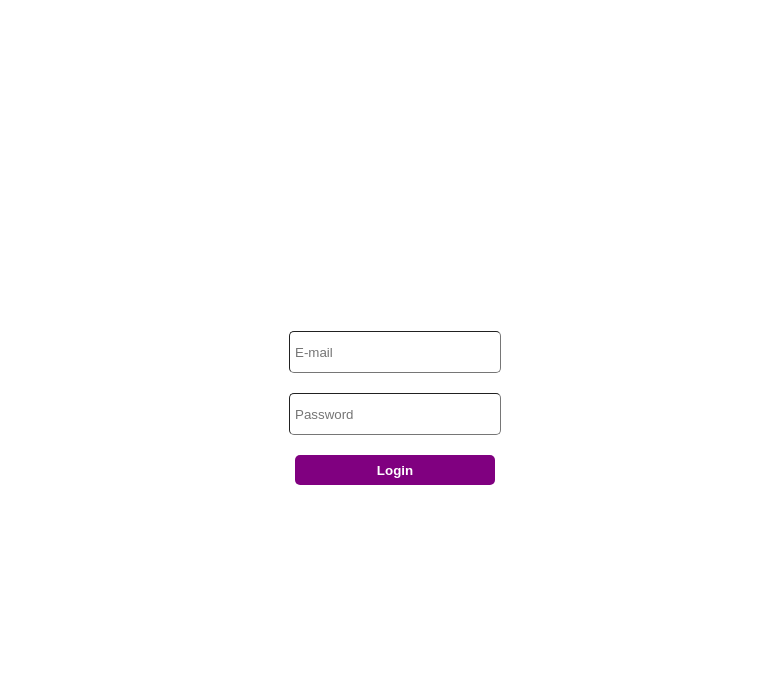
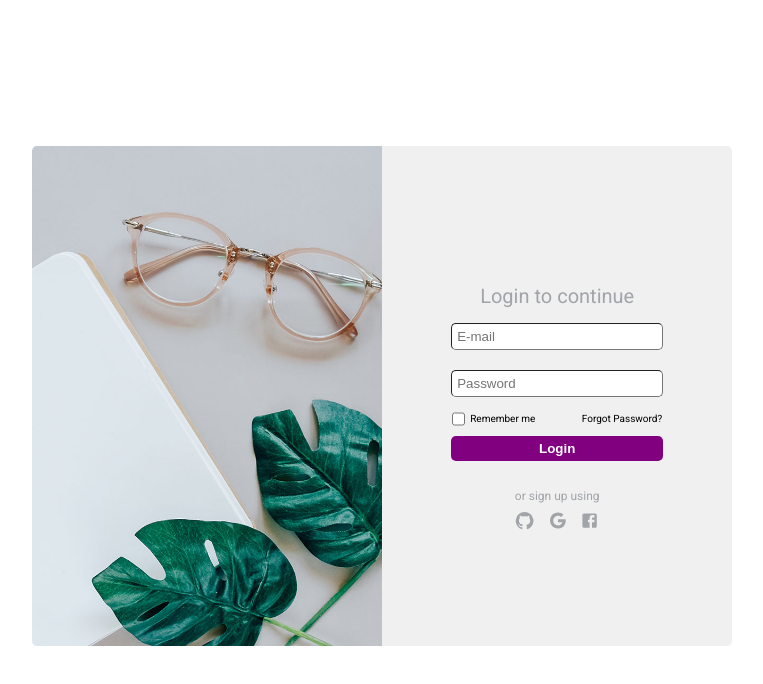
Before and after one commit to valdir-ti/intratec-web, a React (Create React App) app: page /login in a window 1280 px wide. Shown: the top 684 px of the page, without its empty margins (253-1016 px from the left). Built offline with nearby package versions, Linux system fonts and the light colour scheme; no server answers.

Commit message:
feat: create login page

```diff
--- a/src/pages/Login/index.tsx
+++ b/src/pages/Login/index.tsx
@@ -1,18 +1,23 @@
 import { useState, useContext, useEffect } from 'react'
 import { useNavigate } from 'react-router-dom'
+import { Google, Facebook, GitHub } from '@mui/icons-material'
 
 import { auth } from '../../firebase'
 import { signInWithEmailAndPassword } from "firebase/auth"
 
 import { AuthContext } from '../../context/authentication/authContext'
 
-import './styles.scss'
+import backgroundImg from '../../assets/bg-01.jpg'
+
+import * as S from './styles'
 
 const Login = () => {
 
   const [error, setError] = useState(false)
+  const [errorMessage, setErrorMessage] = useState('')
   const [email, setEmail] = useState('')
   const [password, setPassword] = useState('')
+  const [checked, setChecked] = useState(false)
 
   const { state: { currentUser }, dispatch } = useContext(AuthContext)
 
@@ -30,26 +35,85 @@ const Login = () => {
     })
     .catch((error) => {
       setError(true)
+      setErrorMessage('Email e/ou Password inválidos!')
       const errorCode = error.code;
       const errorMessage = error.message;
       console.log(errorCode, errorMessage)
+      setTimeout(() => {
+        setError(false)
+        setErrorMessage('')
+      }, 2500)
     });
+  }
+
+  const handleLoginGithub = () => {
+    handleFunctionality()
+    console.log('Login with Github')
+  }
+  const handleLoginGoogle = () => {
+    handleFunctionality()
+    console.log('Login with Google')
+  }
+  const handleLoginFacebook = () => {
+    handleFunctionality()
+    console.log('Login with Facebook')
+  }
+
+  const handleForgot = () => {
+    handleFunctionality()
+    console.log('handleForgot')
+  }
+
+  const handleRemember = () => {
+    handleFunctionality()
+    console.log('handle Remember')
+    setChecked(!checked)
+  }
+
+  // TODO: Remover após implementar o login com outros serviços
+  function handleFunctionality() {
+    setError(true)
+    setErrorMessage('Funcionalidade em construção!')
+    setTimeout(() => {
+      setError(false)
+      setErrorMessage('')
+    }, 2500)
   }
 
   useEffect(() => {
     currentUser && navigate('/')
-  }, [])
-
+  }, [currentUser])
 
   return (
-    <div className='login'>
-      <form onSubmit={handleLogin}>
-        <input type="email" placeholder='E-mail' onChange={(e) => setEmail(e.target.value)} />
-        <input type="password" placeholder='Password' onChange={(e) => setPassword(e.target.value)} />
-        <button type='submit'>Login</button>
-        {error && <span>Wrong email/password!</span>}
-      </form>
-    </div>
+    <S.Container>
+      <S.ColumnOne>
+        <S.Background src={backgroundImg} alt="Background image" />
+      </S.ColumnOne>
+      <S.ColumnTwo>
+        <S.Title>Login to continue</S.Title>
+        <S.Form onSubmit={handleLogin}>
+          <S.Input type='email' placeholder='E-mail' onChange={(e) => setEmail(e.target.value)} />
+          <S.Input type="password" placeholder='Password' onChange={(e) => setPassword(e.target.value)} />
+          <S.Actions>
+            <S.RememberLabel>
+              <S.RememberInput type="checkbox"  checked={checked} onChange={handleRemember} />
+              <S.RememberText>Remember me</S.RememberText>
+            </S.RememberLabel>
+            <S.ForgotButton onClick={handleForgot}>Forgot Password?</S.ForgotButton>
+          </S.Actions>
+          <S.Button type='submit'>Login</S.Button>
+          <S.SocialLogin>
+            <S.SocialLoginTitle>or sign up using</S.SocialLoginTitle>
+            <S.SocialLoginIcons>
+              <S.SocialIconGithub sx={{ fontSize: '1.2rem' }} onClick={handleLoginGithub}/>
+              <S.SocialIconGoogle sx={{ fontSize: '1.2rem' }} onClick={handleLoginGoogle}/>
+              <S.SocialIconFacebook sx={{ fontSize: '1.2rem' }} onClick={handleLoginFacebook}/>
+            </S.SocialLoginIcons>
+          </S.SocialLogin>
+          {error && <S.Error>{errorMessage}</S.Error>}
+        </S.Form>
+      </S.ColumnTwo>
+    </S.Container>
   )
 }
 
--- a/src/pages/Login/styles.scss
+++ /dev/null
@@ -1,41 +0,0 @@
-.login {
-    height: 100vh;
-    width: 100vw;
-    display: flex;
-    justify-content: center;
-    align-items: center;
-
-    form {
-        display: flex;
-        flex-direction: column;
-        align-items: center;
-
-        input, button {
-            width: 200px;
-            height: 30px;
-            margin: 10px;
-            border-radius: 5px;
-            border-width: 1px;
-            padding: 5px;
-        }
-
-        button {
-            background-color: purple;
-            color: #fff;
-            border: none;
-            cursor: pointer;
-            font-weight: bold;
-
-            &:hover {
-                background-color: #800080a1;
-            }
-        }
-
-        span {
-            font-size: 14px;
-            color: red;
-            margin-top: 10px;
-            font-weight: bold;
-        }
-    }
-}
--- /dev/null
+++ b/src/pages/Login/styles.ts
@@ -0,0 +1,172 @@
+import styled from "styled-components";
+import { Google, Facebook, GitHub } from '@mui/icons-material'
+
+export const Container = styled.div`
+    display: flex;
+    justify-content: center;
+    align-items: center;
+    flex-direction: row;
+    height: 97vh;
+    width: 98vw;
+    font-family: 'Roboto', sans-serif;
+    @media only screen and (max-width: 550px) {
+        flex-direction: column-reverse;
+        width: 96vw;
+        height: 97vh;
+    }
+    `
+
+export const ColumnOne = styled.div`
+    height: 500px;
+    width: 350px;
+    @media only screen and (max-width: 550px) {
+        height: 250px;
+    }
+    `
+export const Background = styled.img`
+    height: 100%;
+    width: 100%;
+    object-fit: cover;
+    border-top-left-radius: 5px;
+    border-bottom-left-radius: 5px;
+    @media only screen and (max-width: 550px) {
+        border-bottom-right-radius: 5px;
+        border-top-left-radius: 0px;
+    }
+    `
+export const Actions = styled.div`
+    display: flex;
+    align-items: center;
+    justify-content: space-between;
+    width: 60%;
+    margin-bottom: 5px;
+    @media only screen and (max-width: 550px) {
+        width: 75%;
+    }
+`
+export const RememberLabel = styled.label`
+    display: flex;
+`
+export const RememberInput = styled.input`
+    font-size: 10px;
+    font-weight: 500;
+    cursor: pointer;
+    padding: 0;
+    margin: 0;
+`
+export const RememberText = styled.h1`
+    font-size: 10px;
+    font-weight: 500;
+    margin-left: 5px;
+    cursor: pointer;
+`
+export const ForgotButton = styled.a`
+    font-weight: 500;
+    font-size: 10px;
+    cursor: pointer;
+`
+
+export const ColumnTwo = styled.div`
+    height: 500px;
+    width: 350px;
+    background-color: #dddddd73;
+    display: flex;
+    flex-direction: column;
+    justify-content: center;
+    align-items: center;
+    border-top-right-radius: 5px;
+    border-bottom-right-radius: 5px;
+    position: relative;
+    @media only screen and (max-width: 550px) {
+        height: 350px;
+        border-top-left-radius: 5px;
+        border-bottom-right-radius: 0px;
+    }
+    `
+export const Form = styled.form`
+    display: flex;
+    flex-direction: column;
+    align-items: center;
+    justify-content: center;
+    width: 100%;
+    height: 200px;
+    @media only screen and (max-width: 550px) {
+        height: 60%;
+        justify-content: space-evenly;
+    }
+`
+export const Title = styled.h1`
+    font-size: 20px;
+    font-weight: 500;
+    color: #a1a4a9;
+    @media only screen and (max-width: 550px) {
+        margin-bottom: 10px;
+    }
+`
+
+export const Input = styled.input`
+    width: 200px;
+    height: 30px;
+    margin: 10px;
+    border-radius: 5px;
+    border-width: 0.1px;
+    margin: 10px 0;
+    padding: 5px;
+    &:focus{
+        outline: none;
+    }
+    @media only screen and (max-width: 550px) {
+        width: 250px;
+    }
+`
+export const Button = styled.button`
+    background-color: purple;
+    color: #fff;
+    border: none;
+    cursor: pointer;
+    font-weight: bold;
+    width: 212px;
+    height: 35px;
+    margin: 0px;
+    border-radius: 5px;
+    border-width: 1px;
+    padding: 5px;
+    @media only screen and (max-width: 550px) {
+        width: 260px;
+        margin-bottom: 10px;
+    }
+`
+export const Error = styled.div`
+    position: absolute;
+    font-size: 12px;
+    color: red;
+    font-weight: bold;
+    bottom: 165px;
+    @media only screen and (max-width: 550px) {
+        bottom: 95px;
+    }
+`
+export const SocialLogin = styled.div`
+    margin-top: 20px;
+`
+export const SocialLoginTitle = styled.h1`
+    font-weight: 500;
+    font-size: 12px;
+    color: #a1a4a9;
+`
+export const SocialLoginIcons = styled.div`
+    display: flex;
+    justify-content: space-between;
+`
+export const SocialIconGithub = styled(GitHub)`
+    color: #a1a4a9;
+    cursor: pointer;
+`
+export const SocialIconGoogle = styled(Google)`
+    color: #a1a4a9;
+    cursor: pointer;
+`
+export const SocialIconFacebook = styled(Facebook)`
+    color: #a1a4a9;
+    cursor: pointer;
+`
```
Also changed, not shown: src/assets/bg-01.jpg (added). Lines whose indentation alone changed are shown as unchanged.
